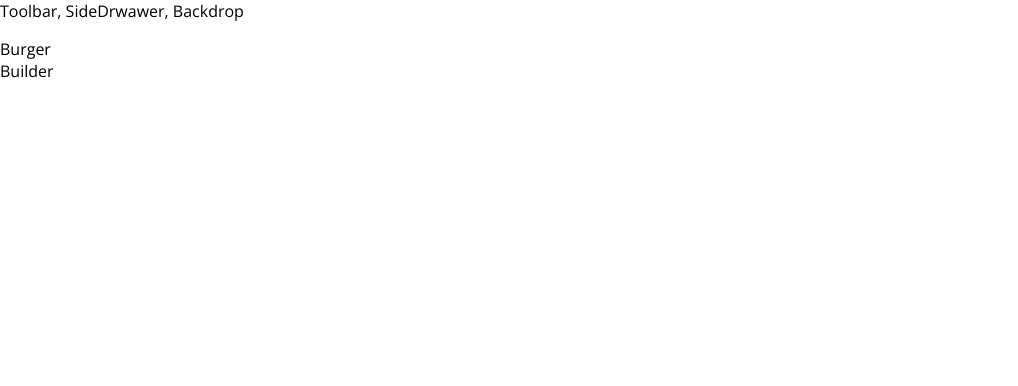
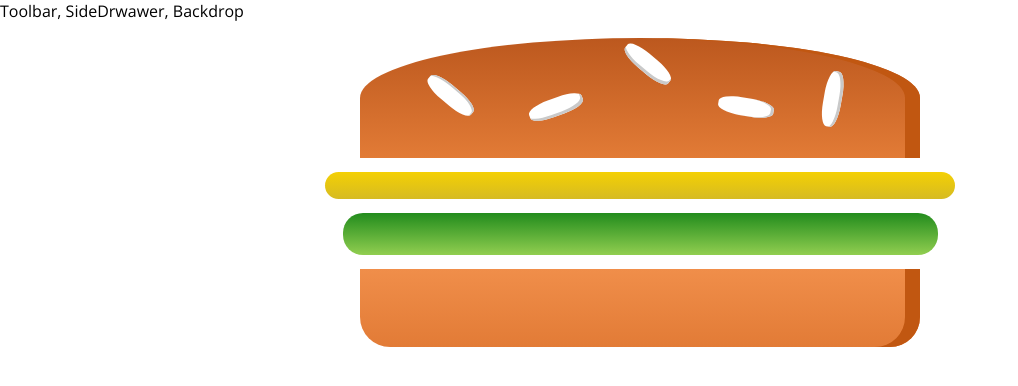
Before and after one commit to alekhranjan75/Burger-Builder, a React app: page / in a window 1280 px wide. Shown: the top 386 px of the page, without its empty margins (0-1018 px from the left). Built offline with nearby package versions, Linux system fonts and the light colour scheme.

Commit message:
Customizing Burger

```diff
--- a/package.json
+++ b/package.json
@@ -23,6 +23,7 @@
     "babel-loader": "^8.1.0",
     "css-loader": "^3.5.2",
     "html-webpack-plugin": "^4.2.0",
+    "prop-types": "^15.7.2",
     "style-loader": "^1.1.3",
     "webpack": "^4.42.1",
     "webpack-dev-server": "^3.10.3"
--- /dev/null
+++ b/src/components/Burger/Burger.js
@@ -0,0 +1,17 @@
+import React, { Component } from 'react'
+import PropTypes from 'prop-types'
+import styles from './Burger.module.css'
+import BurgerIngredients from './BurgerIngredients/BurgerIngredients'
+
+const burger = (props) => {
+    return (
+        <div className = {styles.Burger}>
+            <BurgerIngredients ingredientType = "bread-top" />
+            <BurgerIngredients ingredientType = "cheese"/>
+            <BurgerIngredients ingredientType = "salad"/>
+            <BurgerIngredients ingredientType = "bread-bottom" />
+        </div>
+    )
+}
+
+export default burger;
--- /dev/null
+++ b/src/components/Burger/Burger.module.css
@@ -0,0 +1,30 @@
+.Burger {
+    width: 100%;
+    margin: auto;
+    height: 250px;
+    /* overflow: scroll; */
+    text-align: center;
+    font-weight: bold;
+    font-size: 1.2rem;
+}
+
+@media (min-width: 500px) and (min-height: 400px) {
+    .Burger {
+        width: 350px;
+        height: 300px;
+    }
+}
+
+@media (min-width: 500px) and (min-height: 402px) {
+    .Burger {
+        width: 450px;
+        height: 400px;
+    }
+}
+
+@media (min-width: 1000px) and (min-height: 700px) {
+    .Burger {
+        width: 700px;
+        height: 600px;
+    }
+}
--- /dev/null
+++ b/src/components/Burger/BurgerIngredients/BurgerIngredients.js
@@ -0,0 +1,37 @@
+import React, {Component} from 'react'
+import PropTypes from 'prop-types'
+import styles from './BurgerIngredients.module.css'
+
+class BurgerIngredients extends Component {
+
+    render () {
+    let ingredients = null;
+    switch (this.props.ingredientType) {
+        case ('bread-bottom') :
+            ingredients =  <div className = {styles.BreadBottom}> </div>
+            break;
+        case ('bread-top') :
+            ingredients =(
+                <div className = {styles.BreadTop}>
+                    <div className = {styles.Seeds1}></div>
+                    <div className = {styles.Seeds2}></div>
+                </div>
+            )
+            break;
+        case ('cheese') :
+            ingredients = <div className = {styles.Cheese}></div>
+            break;
+        case ('salad') :
+            ingredients = <div className = {styles.Salad}></div>
+            break;
+        default:
+            ingredients = null;
+    }
+    return ingredients ;
+}
+}
+BurgerIngredients.propTypes =  {
+    ingredientType: PropTypes.string.isRequired
+}
+
+export default BurgerIngredients;
--- /dev/null
+++ b/src/components/Burger/BurgerIngredients/BurgerIngredients.module.css
@@ -0,0 +1,113 @@
+.BreadBottom {
+    height: 13%;
+    width: 80%;
+    background: linear-gradient(#F08E4A, #e27b36);
+    border-radius: 0 0 30px 30px;
+    box-shadow: inset -15px 0 #c15711;
+    margin: 2% auto;
+}
+
+.BreadTop {
+    height: 20%;
+    width: 80%;
+    background: linear-gradient(#bc581e, #e27b36);
+    border-radius: 50% 50% 0 0;
+    box-shadow: inset -15px 0 #c15711;
+    margin: 2% auto;
+    position: relative;
+}
+
+.Seeds1 {
+    width: 10%;
+    height: 15%;
+    position: absolute;
+    background-color: white;
+    left: 30%;
+    top: 50%;
+    border-radius: 40%;
+    transform: rotate(-20deg);
+    box-shadow: inset -2px -3px #c9c9c9;
+}
+
+.Seeds1:after {
+    content: "";
+    width: 100%;
+    height: 100%;
+    position: absolute;
+    background-color: white;
+    left: -170%;
+    top: -260%;
+    border-radius: 40%;
+    transform: rotate(60deg);
+    box-shadow: inset -1px 2px #c9c9c9;
+  }
+
+.Seeds1:before {
+    content: "";
+    width: 100%;
+    height: 100%;
+    position: absolute;
+    background-color: white;
+    left: 180%;
+    top: -50%;
+    border-radius: 40%;
+    transform: rotate(60deg);
+    box-shadow: inset -1px -3px #c9c9c9;
+  }
+
+  .Seeds2 {
+    width: 10%;
+    height: 15%;
+    position: absolute;
+    background-color: white;
+    left: 64%;
+    top: 50%;
+    border-radius: 40%;
+    transform: rotate(10deg);
+    box-shadow: inset -3px 0 #c9c9c9;
+  }
+
+  .Seeds2:before {
+    content: "";
+    width: 100%;
+    height: 100%;
+    position: absolute;
+    background-color: white;
+    left: 150%;
+    top: -130%;
+    border-radius: 40%;
+    transform: rotate(90deg);
+    box-shadow: inset 1px 3px #c9c9c9;
+  }
+
+
+.Meat {
+    width: 80%;
+    height: 8%;
+    background: linear-gradient(#7f3608, #702e05);
+    margin: 2% auto;
+    border-radius: 15px;
+}
+
+.Cheese {
+    width: 90%;
+    height: 4.5%;
+    margin: 2% auto;
+    background: linear-gradient(#f4d004, #d6bb22);
+    border-radius: 20px;
+}
+
+.Salad {
+    width: 85%;
+    height: 7%;
+    margin: 2% auto;
+    background: linear-gradient(#228c1d, #91ce50);
+    border-radius: 20px;
+}
+
+.Bacon {
+    width: 80%;
+    height: 3%;
+    background: linear-gradient(#bf3813, #c45e38);
+    margin: 2% auto;
+}
--- a/src/containers/BurgerBuilder/BurgerBuilder.js
+++ b/src/containers/BurgerBuilder/BurgerBuilder.js
@@ -1,13 +1,13 @@
 import React, { Component } from 'react'
 import PropTypes from 'prop-types'
 import Aux from '../../hoc/Aux'
+import Burger from '../../components/Burger/Burger'
 
 class BurgerBuilder extends Component {
     render() {
         return(
             <Aux>
-                <div>Burger</div>
-                <div>Builder</div>
+                <Burger />
             </Aux>
         )
     }
```
